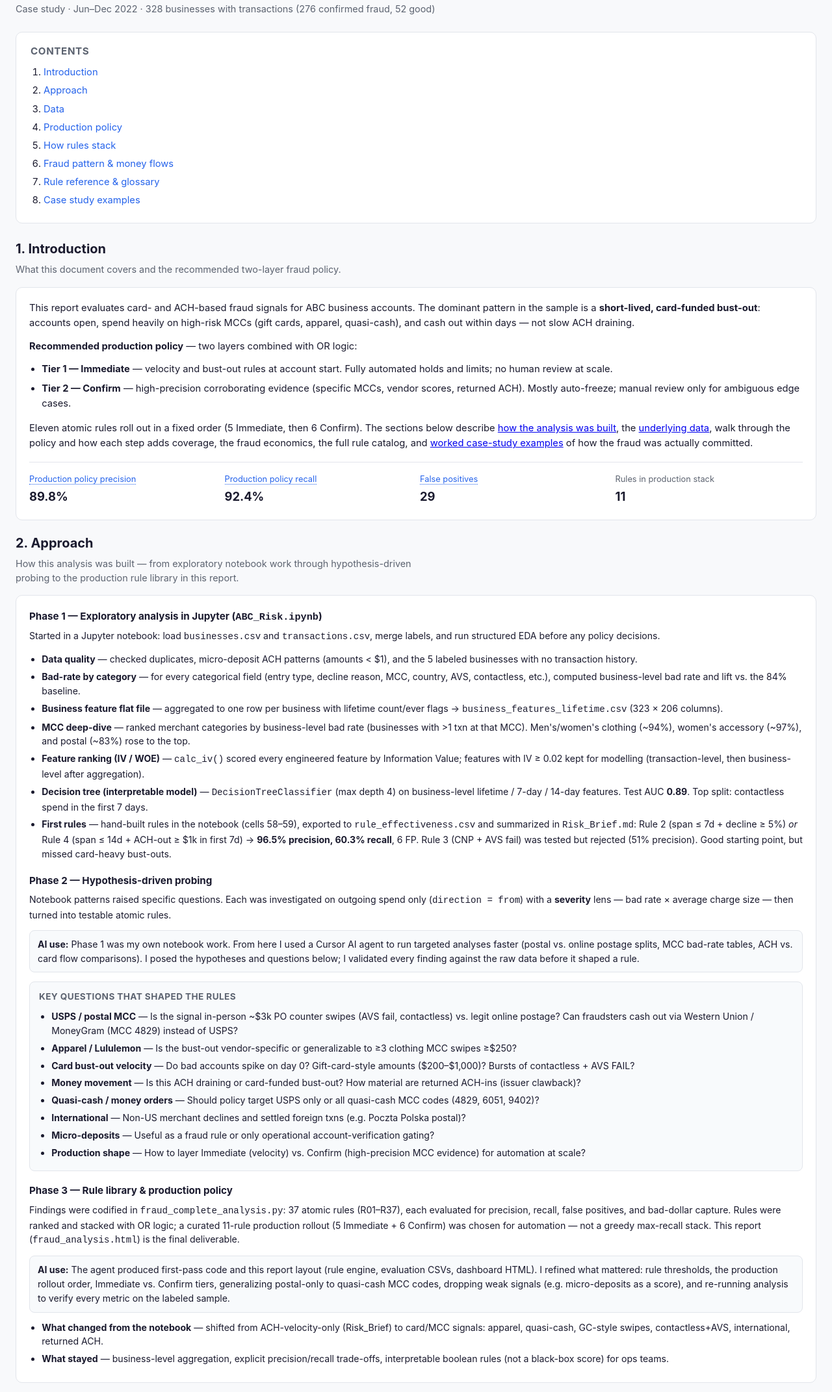
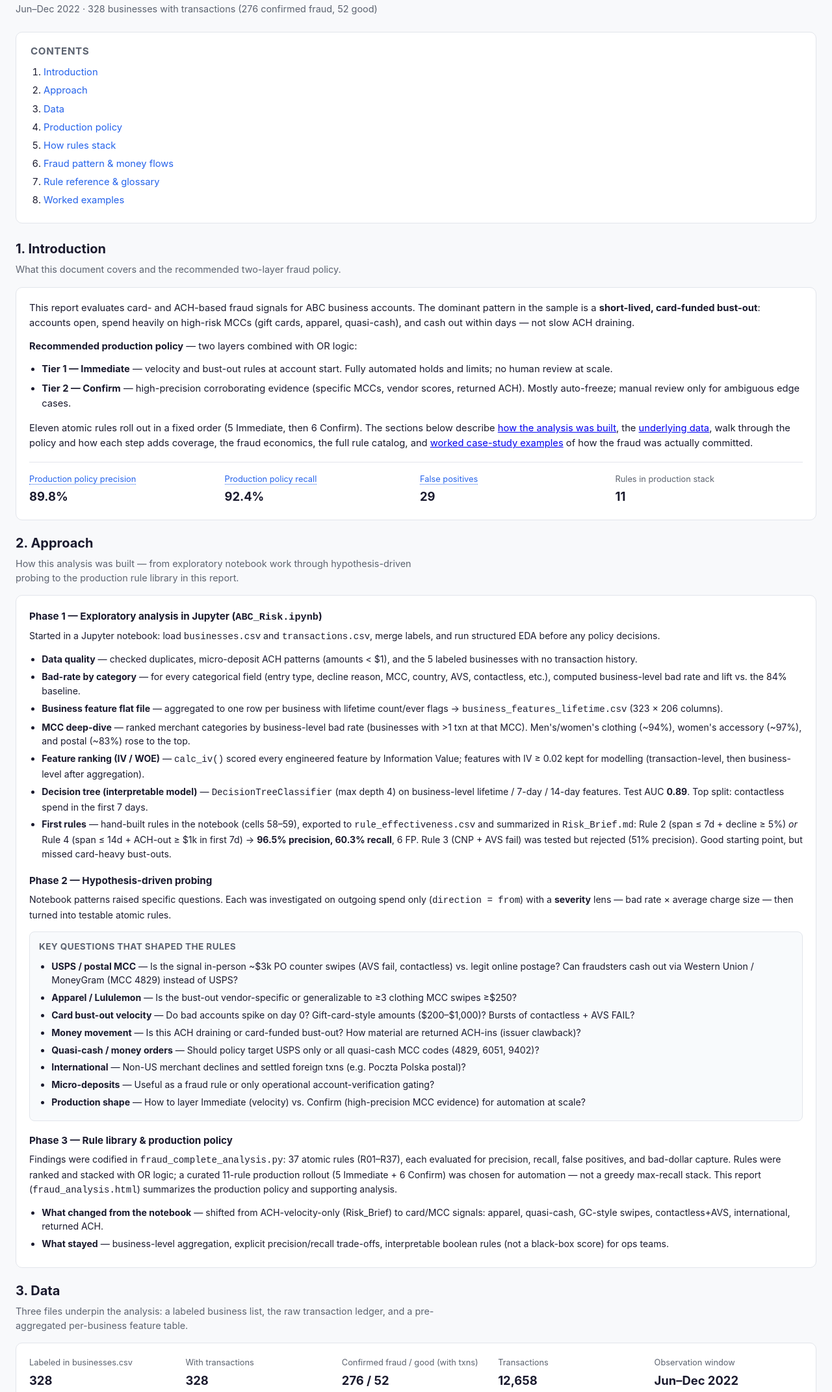
Before and after one commit to pradark/ABC_Fraud_Analysis, a plain HTML site: page docs/fraud_analysis.html in a window 1280 px wide. Shown: the part 69-2212 px from the top of the page at 65% size. Drawn offline with nearby package versions, Linux system fonts and the light colour scheme.

Commit message:
Present repo as standalone fraud analysis work.
Rewrite README, remove assignment framing and AI disclosure from the report, and drop Instructions.pdf.

Co-authored-by: Cursor <cursoragent@cursor.com>

```diff
--- a/docs/fraud_analysis.html
+++ b/docs/fraud_analysis.html
@@ -208,7 +208,7 @@
 <body>
   <div class="wrap">
     <h1>ABC fraud rules — analysis &amp; production policy</h1>
-    <p class="doc-meta">Case study · Jun–Dec 2022 · 328 businesses with transactions (276 confirmed fraud, 52 good)</p>
+    <p class="doc-meta">Jun–Dec 2022 · 328 businesses with transactions (276 confirmed fraud, 52 good)</p>
 
     <nav class="toc" aria-label="Table of contents">
       <h2>Contents</h2>
@@ -220,7 +220,7 @@
         <li><a href="#rule-stacking">How rules stack</a></li>
         <li><a href="#fraud-context">Fraud pattern &amp; money flows</a></li>
         <li><a href="#rule-reference">Rule reference &amp; glossary</a></li>
-        <li><a href="#case-studies">Case study examples</a></li>
+        <li><a href="#case-studies">Worked examples</a></li>
       </ol>
     </nav>
 
@@ -284,11 +284,6 @@
             (<code>direction = from</code>) with a <strong>severity</strong> lens — bad rate × average charge size —
             then turned into testable atomic rules.
           </p>
-          <p class="caption" style="margin-top:10px;padding:10px 12px;background:#f8fafc;border:1px solid var(--border);border-radius:8px">
-            <strong>AI use:</strong> Phase 1 was my own notebook work. From here I used a Cursor AI agent to run targeted analyses faster
-            (postal vs. online postage splits, MCC bad-rate tables, ACH vs. card flow comparisons).
-            I posed the hypotheses and questions below; I validated every finding against the raw data before it shaped a rule.
-          </p>
           <div class="approach-questions">
             <h4>Key questions that shaped the rules</h4>
             <ul>
@@ -310,13 +305,7 @@
             Findings were codified in <code>fraud_complete_analysis.py</code>: 37 atomic rules (R01–R37), each evaluated for
             precision, recall, false positives, and bad-dollar capture. Rules were ranked and stacked with OR logic;
             a curated 11-rule production rollout (5 Immediate + 6 Confirm) was chosen for automation — not a greedy
-            max-recall stack. This report (<code>fraud_analysis.html</code>) is the final deliverable.
-          </p>
-          <p class="caption" style="margin-top:10px;padding:10px 12px;background:#f8fafc;border:1px solid var(--border);border-radius:8px">
-            <strong>AI use:</strong> The agent produced first-pass code and this report layout (rule engine, evaluation CSVs, dashboard HTML).
-            I refined what mattered: rule thresholds, the production rollout order, Immediate vs. Confirm tiers,
-            generalizing postal-only to quasi-cash MCC codes, dropping weak signals (e.g. micro-deposits as a score),
-            and re-running analysis to verify every metric on the labeled sample.
+            max-recall stack. This report (<code>fraud_analysis.html</code>) summarizes the production policy and supporting analysis.
           </p>
           <ul>
             <li><strong>What changed from the notebook</strong> — shifted from ACH-velocity-only (Risk_Brief) to card/MCC signals: apparel, quasi-cash, GC-style swipes, contactless+AVS, international, returned ACH.</li>
@@ -676,7 +665,7 @@
     </section>
 
     <section class="doc-section" id="case-studies">
-      <h2>8. Case study examples</h2>
+      <h2>8. Worked examples</h2>
       <p class="section-lead">Four confirmed-fraud accounts from the sample, showing exactly how the bust-out was executed and which rules would have flagged it. All figures are from the raw transaction ledger.</p>
 
       <div class="case">
```
Also changed, not shown: docs/index.html (+4 -15 lines), fraud_analysis.html (renamed from index.html, +4 -15 lines), 2 other files.
